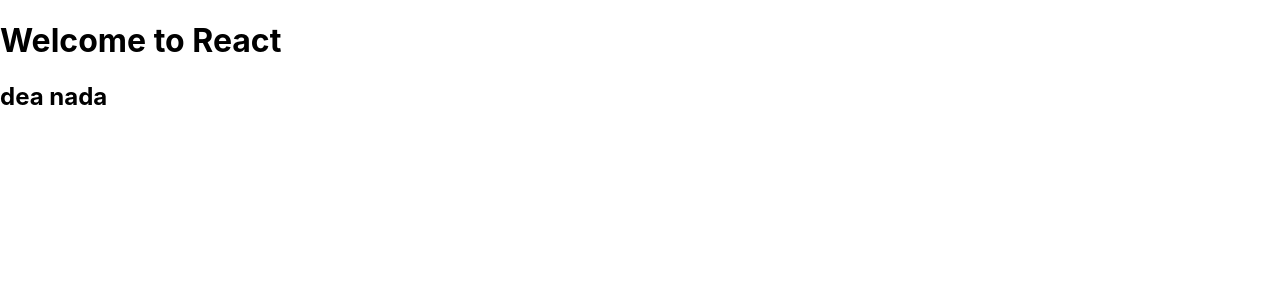
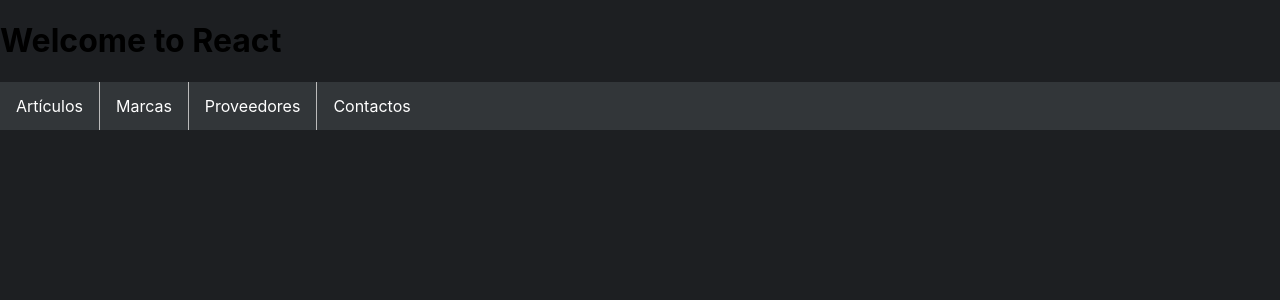
Before and after one commit to luisdelmoral/TFG-Front, a React (Create React App) app: page / in a window 1280 px wide. Shown: the top 300 px of the page. Built offline with nearby package versions, Linux system fonts and the light colour scheme.

Commit message:
añadido menu

```diff
--- a/src/App.js
+++ b/src/App.js
@@ -1,12 +1,49 @@
 import React from 'react';
+import './css/menuPrincipal.css'
 
 function App() {
   return (
     <div className="App">
       <h1>Welcome to React</h1>
-    <h2>dea nada</h2>
+      <MenuPrincipal />
     </div>
+  );
+
+}
+function MenuPrincipal() {
+  return (
+    <ul className='menuPrincipal'>
+      <ListaArticulos />
+      <ListaMarcas />
+      <ListaProveedores />
+      <ListaContactos />
+    </ul>
   );
 }
 
+function ListaArticulos() {
+  return (
+    <li><a>Artículos</a></li>
+  );
+}
+
+function ListaMarcas() {
+  return (
+    <li><a>Marcas</a></li>
+  );
+}
+
+function ListaProveedores() {
+  return (
+    <li><a>Proveedores</a></li>
+  );
+}
+
+function ListaContactos() {
+  return (
+    <li><a>Contactos</a></li>
+  );
+}
+
+
 export default App;
--- /dev/null
+++ b/src/css/menuPrincipal.css
@@ -0,0 +1,10 @@
+.menuPrincipal {
+    list-style: none;
+    margin: 0;
+    padding: 0;
+    overflow: hidden;
+    background-color: #323639;
+    position: -webkit-sticky;
+    position: sticky;
+    top: 0;
+}
--- a/src/index.css
+++ b/src/index.css
@@ -1,4 +1,5 @@
 body {
+  background-color: #1d1f22;
   margin: 0;
   font-family: -apple-system, BlinkMacSystemFont, 'Segoe UI', 'Roboto', 'Oxygen',
     'Ubuntu', 'Cantarell', 'Fira Sans', 'Droid Sans', 'Helvetica Neue',
@@ -11,3 +12,32 @@
   font-family: source-code-pro, Menlo, Monaco, Consolas, 'Courier New',
     monospace;
 }
+
+li {
+    float: left;
+    border-right: 1px solid #bbb;
+}
+
+li a {
+    display: block;
+    color: white;
+    text-align: center;
+    padding: 14px 16px;
+    text-decoration: none;
+}
+
+li:last-child {
+    border-right: none;
+}
+
+li a:hover {
+    background-color:#393e41;
+}
+
+.active {
+    background-color:#04AA6D;
+}
+
+form label {
+    color: white;
+}
```
